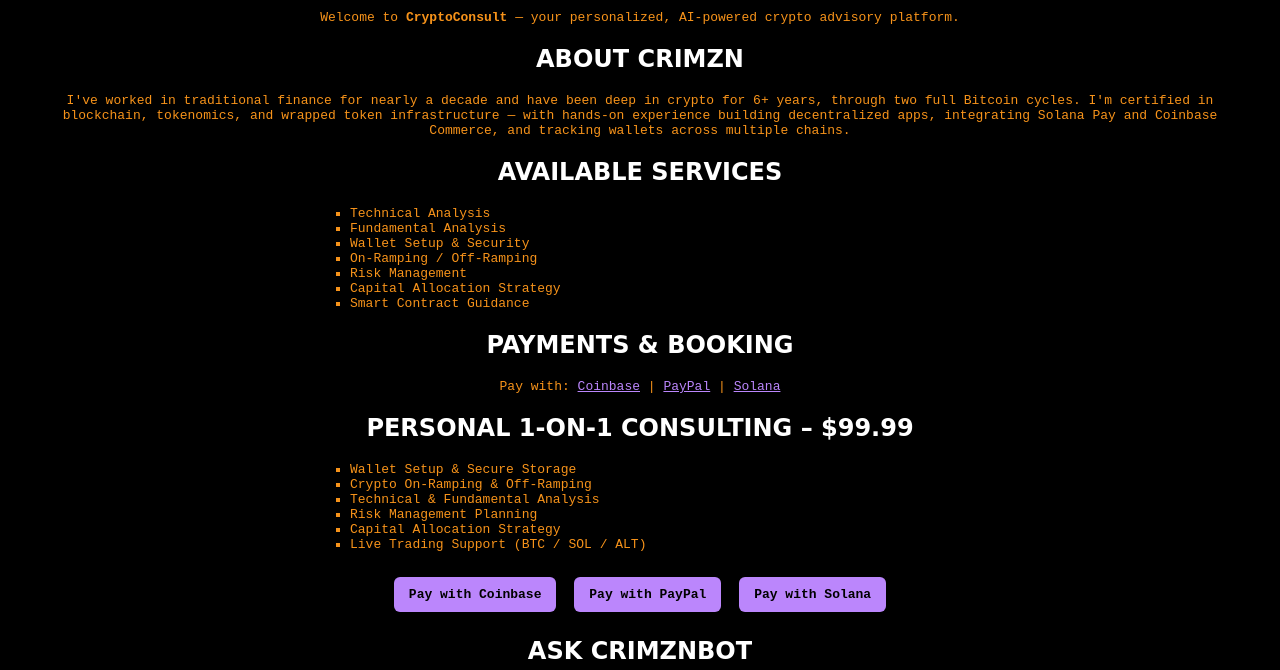
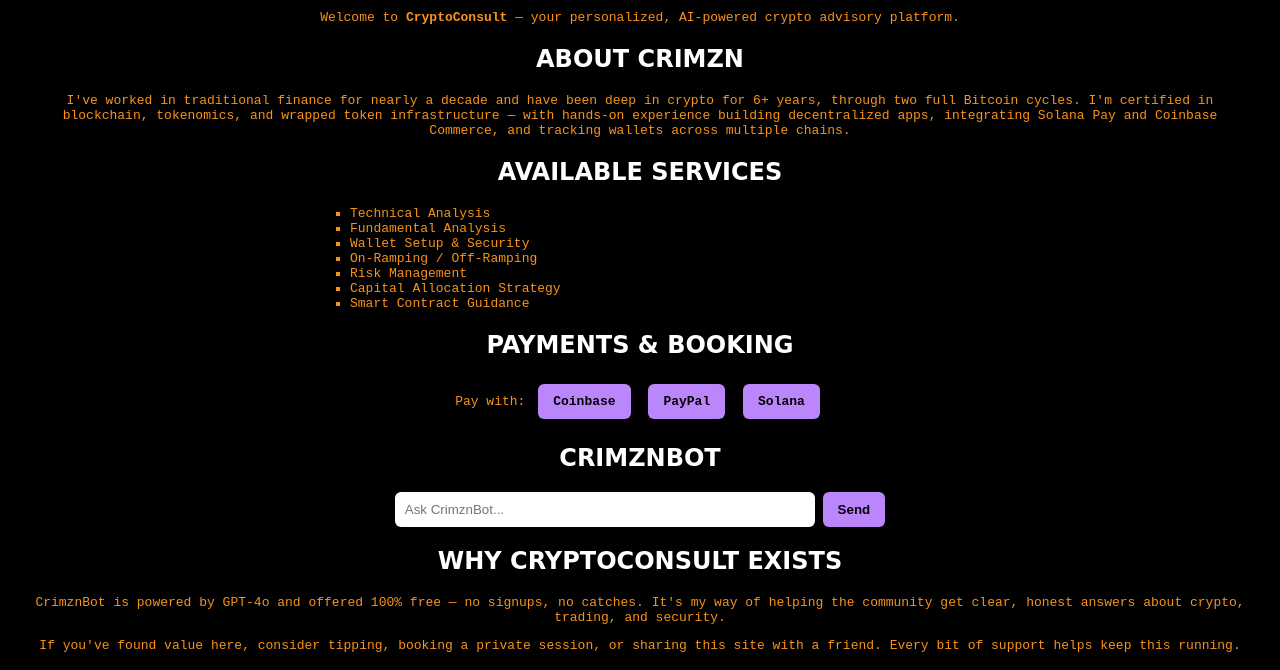
Before and after one commit to MUSICNFTACCESS/CryptoConsult, a website: page index.html in a window 1280 px wide. Shown: the part 125-795 px from the top of the page. Drawn offline with Linux system fonts and the light colour scheme; a web font is replaced by a local one.

Commit message:
Fix: full index.html updated in two safe chunks

```diff
--- a/index.html
+++ b/index.html
@@ -36,30 +36,13 @@
 
   <h2>Payments & Booking</h2>
   <p>Pay with:
-    <a href="https://commerce.coinbase.com/checkout/0193a8a5-c86f-407d-b5d7-6f89664fbdf8">Coinbase</a> |
-    <a href="https://paypal.me/crimzn" target="_blank">PayPal</a> |
-    <a href="https://explorer.solana.com/address/6g13EP9RCEuBjcnqK1vAjXq9aYeP6RHrkcKp9zbz64RA">Solana</a>
+    <a href="https://commerce.coinbase.com/checkout/0193a8a5-c86f-407d-b5d7-6f89664fbdf8" class="button">Coinbase</a>
+    <a href="https://paypal.me/crimzn" class="button" target="_blank">PayPal</a>
+    <a href="https://explorer.solana.com/address/6g13EP9RCEuBjcnqK1vAjXq9aYeP6RHrkcKp9zbz64RA" class="button">Solana</a>
   </p>
-
-  <h2>Personal 1-on-1 Consulting – $99.99</h2>
-  <ul>
-    <li>Wallet Setup & Secure Storage</li>
-    <li>Crypto On-Ramping & Off-Ramping</li>
-    <li>Technical & Fundamental Analysis</li>
-    <li>Risk Management Planning</li>
-    <li>Capital Allocation Strategy</li>
-    <li>Live Trading Support (BTC / SOL / ALT)</li>
-  </ul>
-
-  <div style="margin: 20px;">
-    <a href="https://commerce.coinbase.com/checkout/0193a8a5-c86f-407d-b5d7-6f89664fbdf8" class="button">Pay with Coinbase</a>
-    <a href="https://paypal.me/crimzn" class="button">Pay with PayPal</a>
-    <a href="https://explorer.solana.com/address/6g13EP9RCEuBjcnqK1vAjXq9aYeP6RHrkcKp9zbz64RA" class="button">Pay with Solana</a>
-  </div>
-
-  <h2>Ask CrimznBot</h2>
+  <h2>CrimznBot</h2>
   <form id="chat-form">
-    <input type="text" id="user-input" placeholder="Ask CrimznBot..." />
+    <input id="user-input" type="text" placeholder="Ask CrimznBot..." autocomplete="off" />
     <button type="submit">Send</button>
   </form>
   <div id="chat-response"></div>
```
